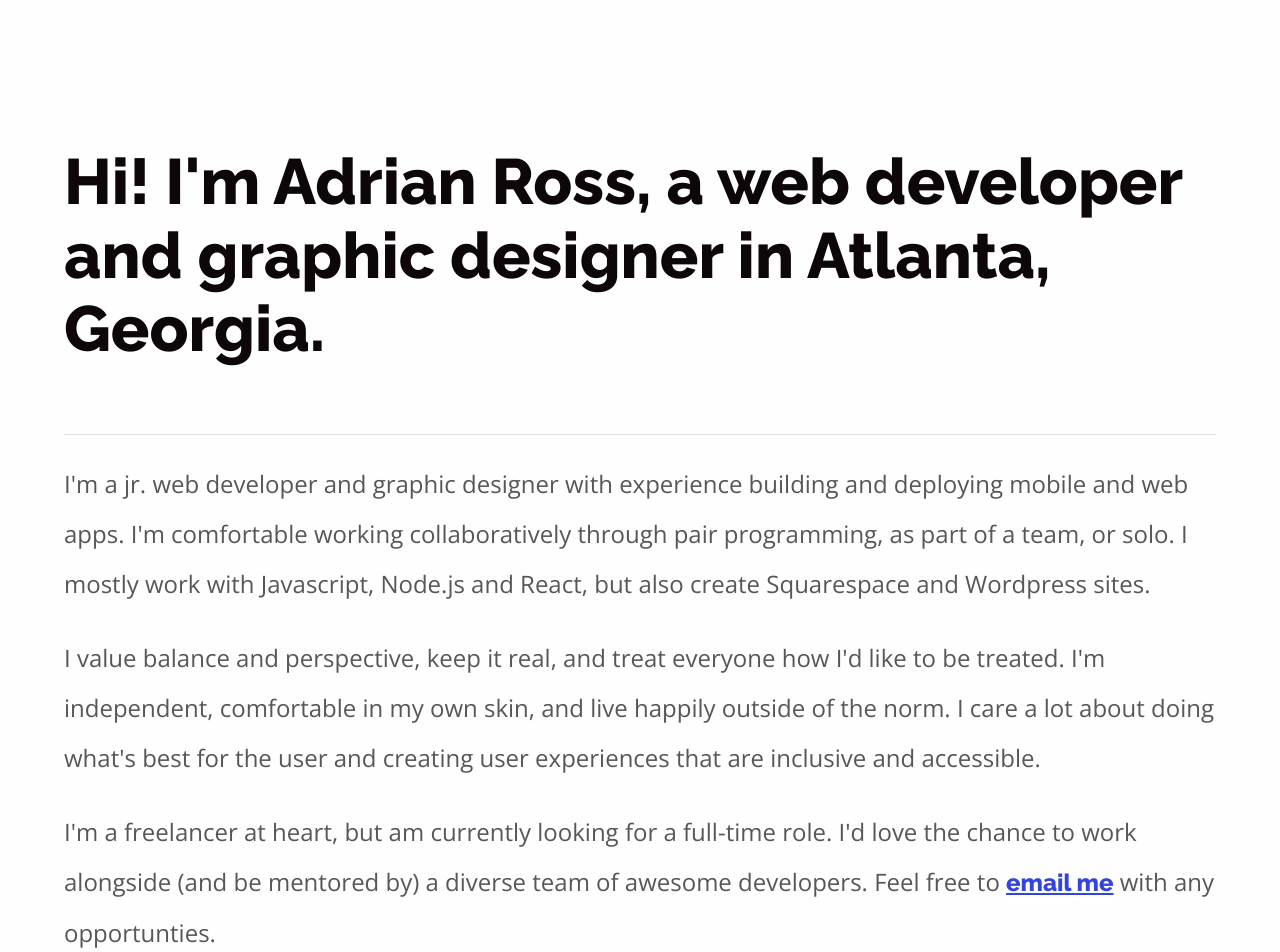
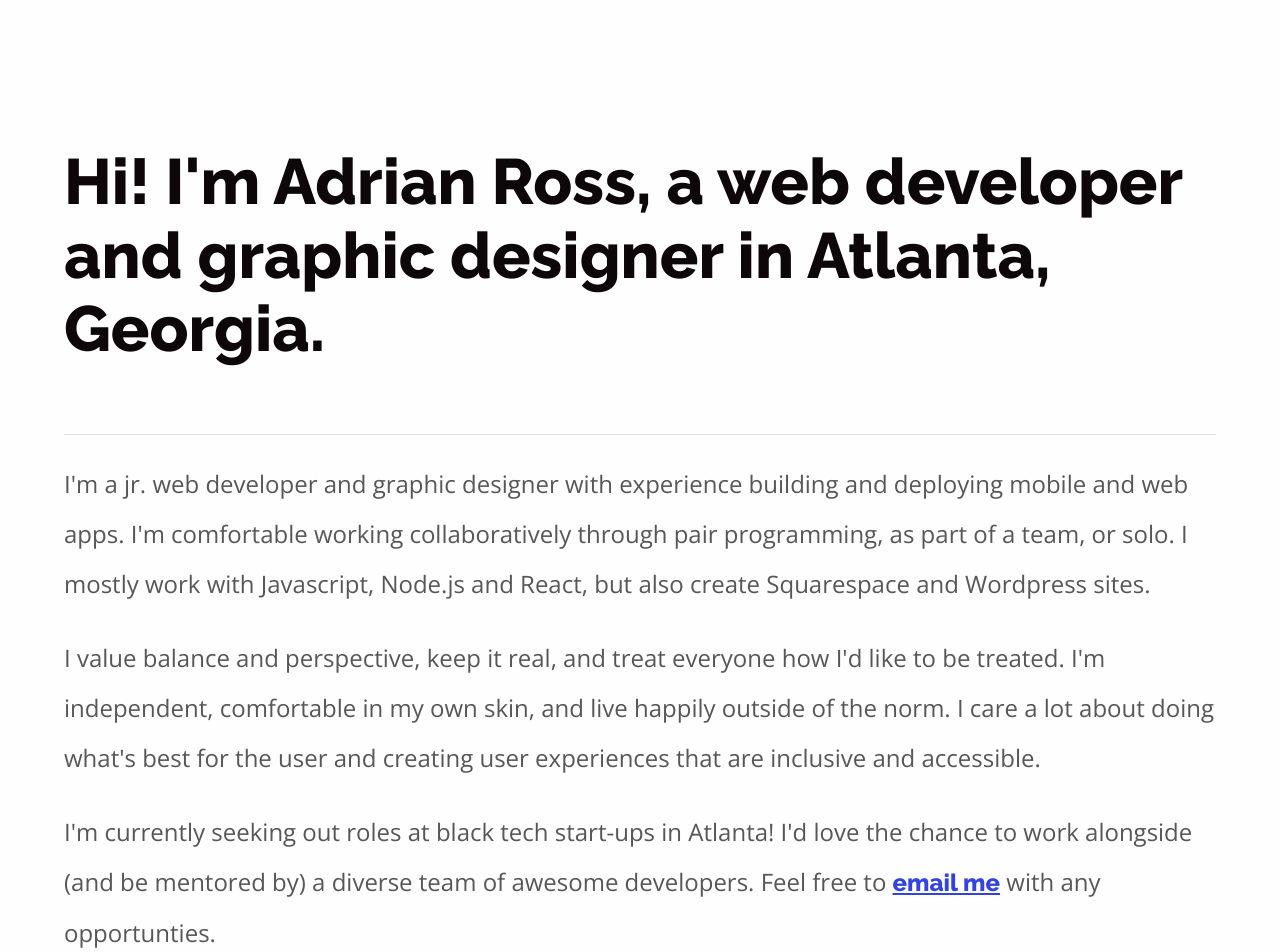
Before and after one commit to adriantoddross/portfolio, a React (Create React App) app: page / in a window 1280 px wide. Shown: the top 952 px of the page. Built offline with nearby package versions, Linux system fonts and the light colour scheme.

Commit message:
Update job seeking preferences

```diff
--- a/src/components/AboutMe.js
+++ b/src/components/AboutMe.js
@@ -22,7 +22,7 @@ export default function AboutMe(props) {
         <section>
         <h2 className='section-header'>About Me</h2>
           <p className='contact'>
-            I'm a freelancer at heart, but am currently looking for a full-time role. I'd love the chance to work alongside (and be mentored by) a diverse team of awesome developers. Feel free to <a
+            I'm currently seeking out roles at black tech start-ups in Atlanta! I'd love the chance to work alongside (and be mentored by) a diverse team of awesome developers. Feel free to <a
             className='email' href="mailto:adriantoddross@gmail.com">email me</a> with any opportunties.
           </p>
         </section>
```
